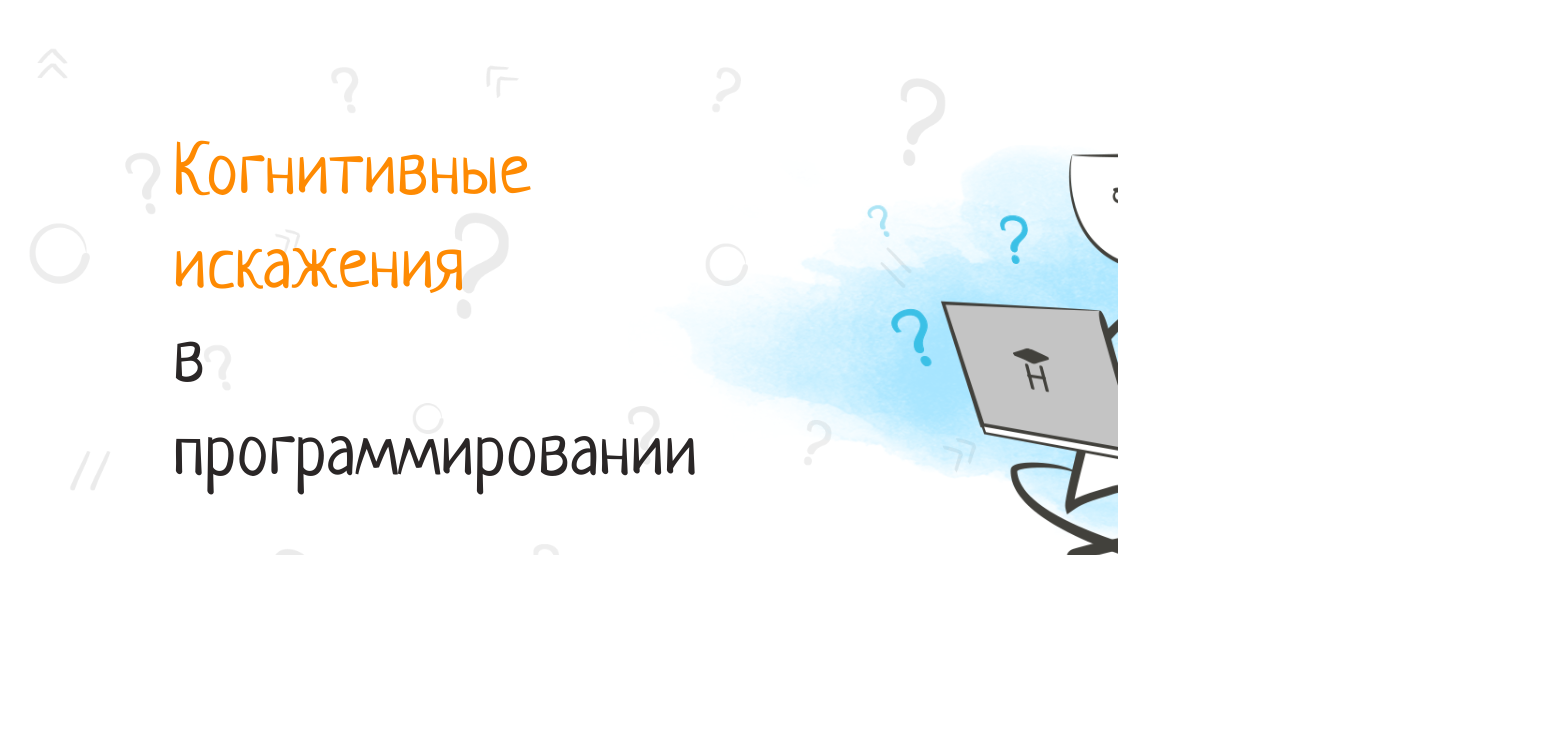
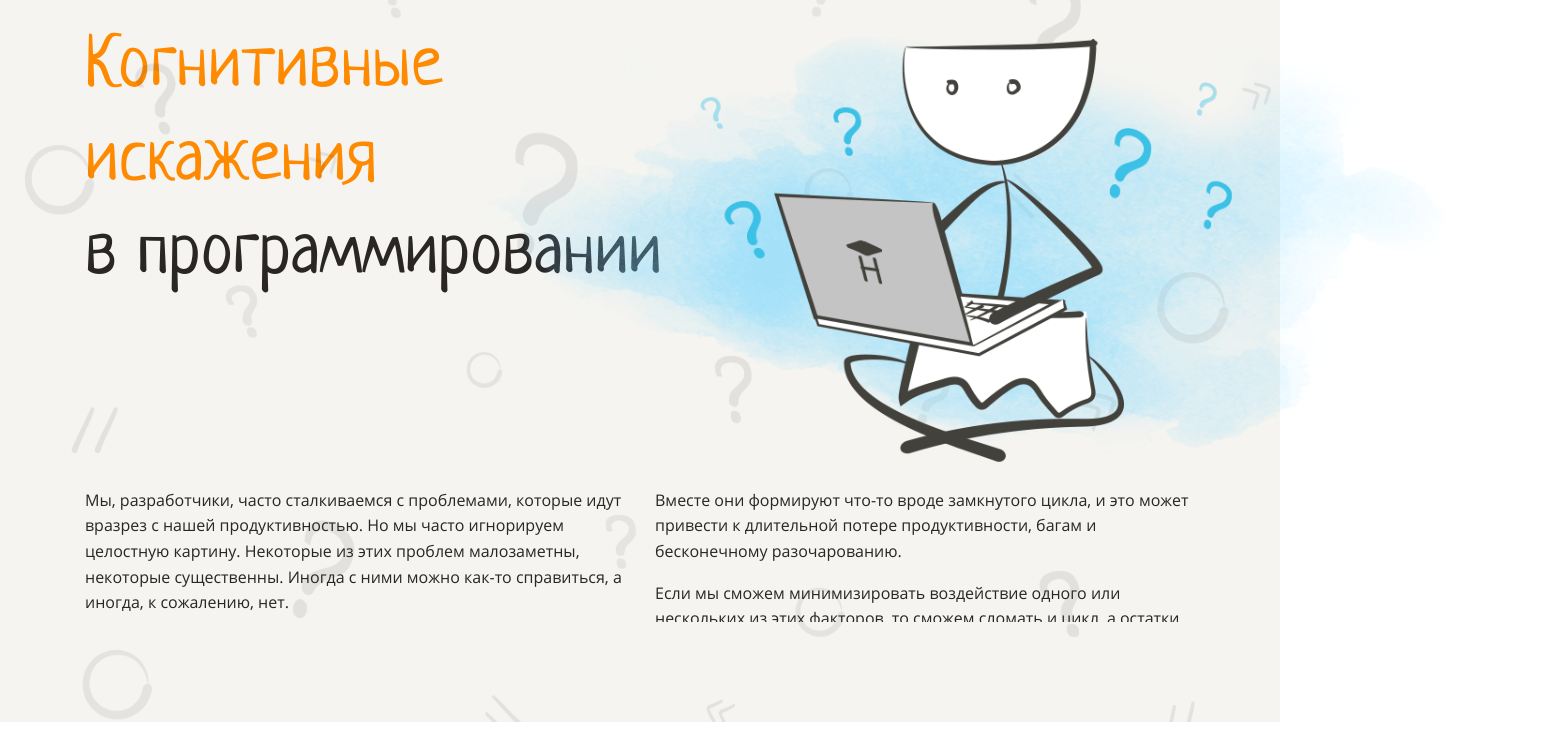
Before and after one commit to danilaprokoshev/layout-designer-project-lvl1, a website: page src/index.html in a window 1280 px wide. Shown: the part 78-830 px from the top of the page, 1544 px wide, since content can reach past the window. Drawn offline with Linux system fonts and the light colour scheme.

Commit message:
added header-section on step#3

```diff
--- a/src/index.html
+++ b/src/index.html
@@ -11,8 +11,22 @@
 <body>
   <header>
     <section class="header bg-image">
-      <h1 class="primary">Когнитивные<br>искажения<br><span class="dark">в программировании</span></h1>
-      <img src="./assets/images/main.png" alt="sitting programmer">
+      <div class="container">
+        <h1 class="primary">Когнитивные<br>искажения<br><span class="dark">в программировании</span></h1>
+        <img src="./assets/images/main.png" alt="sitting programmer">
+        <div class="col-2 mt-185">
+          <p>
+            Мы, разработчики, часто сталкиваемся с проблемами, которые идут вразрез с нашей продуктивностью. Но мы часто игнорируем целостную картину. Некоторые из этих проблем малозаметны, некоторые существенны. Иногда с ними можно как-то справиться, а иногда, к сожалению, нет.
+          </p>
+          <p>
+            Вместе они формируют что-то вроде замкнутого цикла, и это может привести к длительной потере продуктивности, багам и бесконечному разочарованию.
+          </p>
+          <p>
+            Если мы сможем минимизировать воздействие одного или нескольких из этих факторов, то сможем сломать и цикл, а остатки нейтрализовать.
+          </p>
+          <a href="#five-mistakes" class="btn">Подробнее</a>
+        </div>
+      </div>
     </section>
   </header>
   <main>
--- a/src/styles/style.css
+++ b/src/styles/style.css
@@ -30,12 +30,29 @@
 }
 
 body {
-  display: flex;
-  flex-direction: column;
+  margin: 0;
+
   color: var(--dark);
   font-size: 16px; /** Set single property: font **/
   font-family: "Open Sans", sans-serif;
   line-height: 1.6em;
+}
+
+.header {
+  position: relative;
+
+  display: flex;
+  justify-content: center;
+  width: 100vw;
+  height: 100vh;
+
+  background-color: var(--light);
+}
+
+.container {
+  width: 1110px;
+  margin: 100px 0;
+  overflow-x: hidden;
 }
 
 h1,
@@ -46,7 +63,7 @@ h3 {
 }
 
 h1 {
-  margin: 100px 0 0 165px;
+  margin: 0;
 
   font-weight: normal;
   font-size: 72px;
@@ -68,6 +85,7 @@ h3 {
 
   background-image: url("../assets/images/background.png");
   background-repeat: no-repeat;
+
   background-size: cover;
 
   opacity: 0.1;
@@ -75,24 +93,49 @@ h3 {
   content: '';
 }
 
-section {
-  position: relative;
-
-  display: flex;
-  width: 1110px;
-  overflow-x: hidden;
-  margin: 100px 0;
+p {
+  margin-top: 0;
 }
 
-.header > img {
-  position: relative;
+.header > .container > img {
+  position: absolute;
   top: 55px;
-  right: 70px;
+  left: 461px;
+
   height: 525px;
 }
 
 .justify-center { /** Maybe replace prop in section tag **/
   justify-content: center;
+}
+
+.col-2 {
+  column-count: 2;
+  column-gap: 30px;
+}
+
+div.col-2 p:first-of-type {
+  break-after: column;
+}
+
+div.col-2 p:last-of-type {
+  margin-bottom: 40px;
+}
+
+.btn {
+  display: inline-block;
+  padding: 12px 24px;
+
+  color: var(--white);
+  font-weight: 700;
+  text-transform: uppercase;
+  text-decoration: none;
+
+  background-color: var(--primary);
+}
+
+.mt-185 {
+  margin-top: 185px;
 }
 
 .primary {
```
